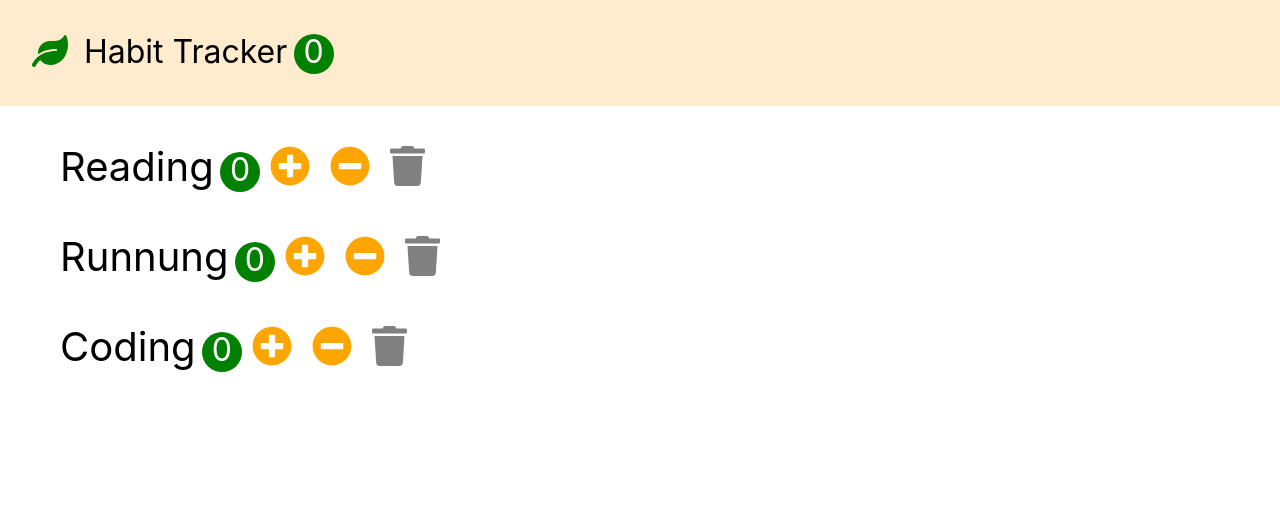
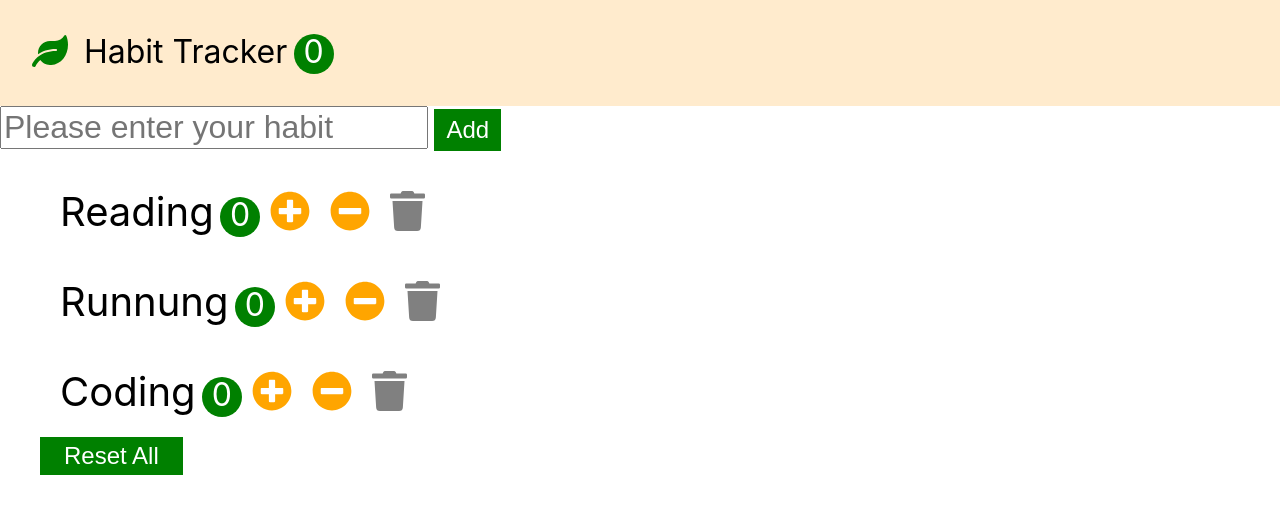
Before and after one commit to tmdqls2257/habit, a React (Create React App) app: page / in a window 1280 px wide. Shown: the top 514 px of the page. Built offline with nearby package versions, Linux system fonts and the light colour scheme.

Commit message:
Habit-tracker

```diff
--- a/src/app.css
+++ b/src/app.css
@@ -1,5 +1,7 @@
 @import './css/habit.css';
 @import './css/header.css';
+@import './css/add.css';
+@import './css/reset.css';
 
 * {
   box-sizing: border-box;
--- a/src/app.jsx
+++ b/src/app.jsx
@@ -42,8 +42,9 @@ class App extends Component {
 
   resetAll = () => {
     const habits = [...this.state.habits];
-    const index = habits.map(habits => (habits.count));
+    const index = habits.map(habits => (habits.count = 0));
     this.setState({index});
+    this.setState({totalCount: 0});
   }
 
   totalScore = () => {
@@ -51,6 +52,14 @@ class App extends Component {
     this.state.habits.forEach(item => result += item.count);
     this.setState({totalCount: result});
   }
+
+  handleAdd = name => {
+    const habits = [...this.state.habits, {id: Date.now(), name: name, count:0}]//spread opperater: habit에 있는 아이템들을 하나하나씩 새로운 배열로 복사
+  //Date.now현재 날짜와 시간으로 고유 아이디를 만든다.
+  //name: name은 name으로 생략 가능
+  this.setState({habits});
+  }
+
 
   render() {
     return (
@@ -62,6 +71,7 @@ class App extends Component {
           onIncrement={this.handleIncrement}
           onDecrement={this.handleDecrement}
           onDelete={this.handleDelete}
+          onClick={this.resetAll}
           />
       </>
     );
--- a/src/components/habits.jsx
+++ b/src/components/habits.jsx
@@ -1,12 +1,19 @@
 import React, { Component } from 'react';
 import Habit from './habit';
-
+import HabitAddNav from './navbar';
+import Reset from './reset';
 
 
 class Habits extends Component {
+  handleAdd = name => {
+    this.props.onAdd(name);
+  }
 
   render(){
-    return (<ul>
+    return (
+      <>
+      <HabitAddNav onAdd={this.handleAdd} />
+      <ul>
       {
         this.props.habits.map(habit => (
           <Habit
@@ -15,10 +22,13 @@ class Habits extends Component {
           onIncrement={this.props.onIncrement}
           onDecrement={this.props.onDecrement}
           onDelete={this.props.onDelete}
+          onAdd={this.handleAdd}
           />//Habit 이라는 prop이름에 각각 habit의 데이터를 전달해 주는 것
-        )
-    )}
+          )
+          )}
+          <Reset onReset={this.props.onClick}/>
     </ul>
+    </>
     );
   }
 }
--- /dev/null
+++ b/src/components/navbar.jsx
@@ -0,0 +1,27 @@
+import React, { Component } from 'react';
+
+class Navbar extends Component {
+  inputRef = React.createRef();
+  onSubmit = event => {
+    event.preventDefault();
+    // console.log(this.inputRef.current.value);
+    const name = this.inputRef.current.value;
+    this.inputRef.current.value = '';//입력한 것을 초기화
+    name && this.props.onAdd(name); //name이 있다면 props의 onAdd함수에 name을 전달
+  };
+  render() {
+    // const input = document.querySelector('s');
+    // input.value;
+    // input의 데이터를 알아오기 위해서 기존의 자바스크립트는 이렇게 사용하여 s의 데이터를 가져왔습니다.
+    // 하지만 react에서는 Ref를 쓰면 됩니다.
+
+    return (
+      <form className="add-habit" onSubmit={this.onSubmit}>
+        <input ref= {this.inputRef} type="text" className="add-input" placeholder='Please enter your habit'/>
+        <button className="add-button">Add</button>
+      </form>
+    );
+  }
+}
+
+export default Navbar;
--- /dev/null
+++ b/src/components/reset.jsx
@@ -0,0 +1,13 @@
+import React, { Component } from 'react';
+
+class Reset extends Component {
+  render() {
+    return (
+      <button className="habits-reset" onClick={this.props.onReset}>
+        Reset All
+      </button>
+    );
+  }
+}
+
+export default Reset;
--- /dev/null
+++ b/src/css/add.css
@@ -0,0 +1,15 @@
+.add-input {
+  font-size: 2rem;
+}
+
+.add-input {
+  margin-right: 0.2em;
+}
+
+.add-button {
+  height: 100%;
+  font-size: 1.5rem;
+  padding: 0.3em 0.5em;
+  background-color: green;
+  color: white;
+}
--- /dev/null
+++ b/src/css/reset.css
@@ -0,0 +1,6 @@
+.habits-reset {
+  font-size: 1.5rem;
+  padding: 0.2em 1em;
+  background-color: green;
+  color: white;
+}
```
